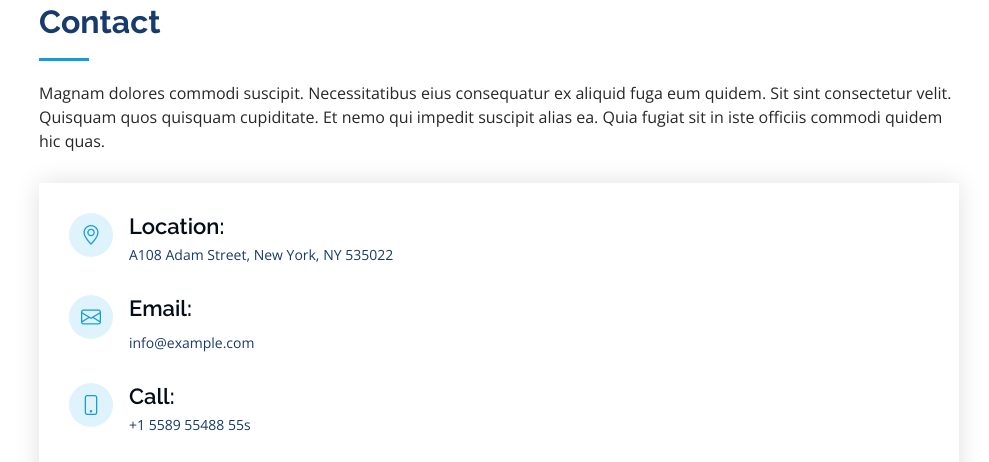
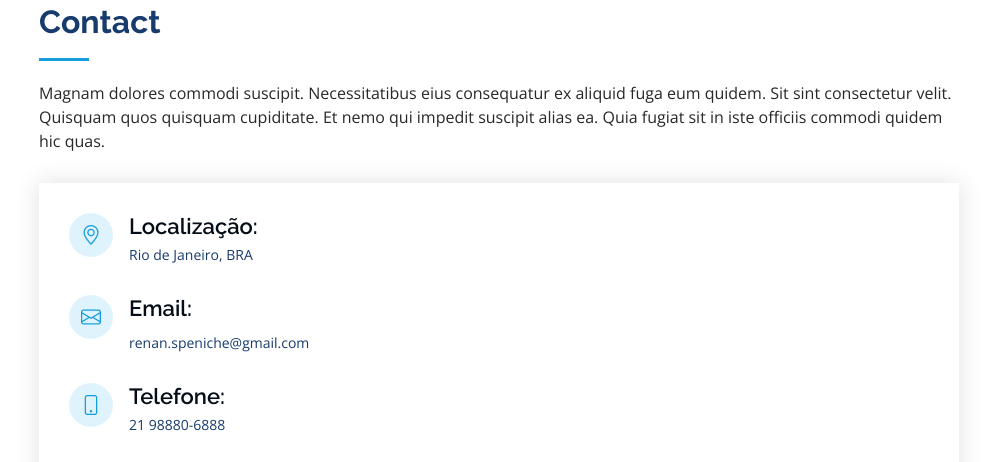
Before and after one commit to renanpeniche/portfolio, a plain HTML site: page index.html in a window 1280 px wide. Shown: the part 3845-4307 px from the top of the page, without its empty margins (291-1280 px from the left). Drawn offline with nearby package versions, Linux system fonts and the light colour scheme.

Commit message:
Alteração da parte de contatos com as informações corretas

```diff
--- a/index.html
+++ b/index.html
@@ -483,20 +483,20 @@
             <div class="info">
               <div class="address">
                 <i class="bi bi-geo-alt"></i>
-                <h4>Location:</h4>
-                <p>A108 Adam Street, New York, NY 535022</p>
+                <h4>Localização:</h4>
+                <p>Rio de Janeiro, BRA</p>
               </div>
 
               <div class="email">
                 <i class="bi bi-envelope"></i>
                 <h4>Email:</h4>
-                <p>info@example.com</p>
+                <p>renan.speniche@gmail.com</p>
               </div>
 
               <div class="phone">
                 <i class="bi bi-phone"></i>
-                <h4>Call:</h4>
-                <p>+1 5589 55488 55s</p>
+                <h4>Telefone:</h4>
+                <p>21 98880-6888</p>
               </div>
 
               <iframe src="https://www.google.com/maps/embed?pb=!1m18!1m12!1m3!1d3679.166962929721!2d-43.45750135225331!3d-22.75918427953673!2m3!1f0!2f0!3f0!3m2!1i1024!2i768!4f13.1!3m3!1m2!1s0x99670655a4216d%3A0xe912df80bd3979ee!2sAv.%20Mal.%20Floriano%20Peixoto%2C%202260%20-%20Centro%2C%20Nova%20Igua%C3%A7u%20-%20RJ%2C%2026210-000!5e0!3m2!1spt-BR!2sbr!4v1691341035387!5m2!1spt-BR!2sbr" frameborder="0" style="border:0; width: 100%; height: 290px;" allowfullscreen></iframe>
```
